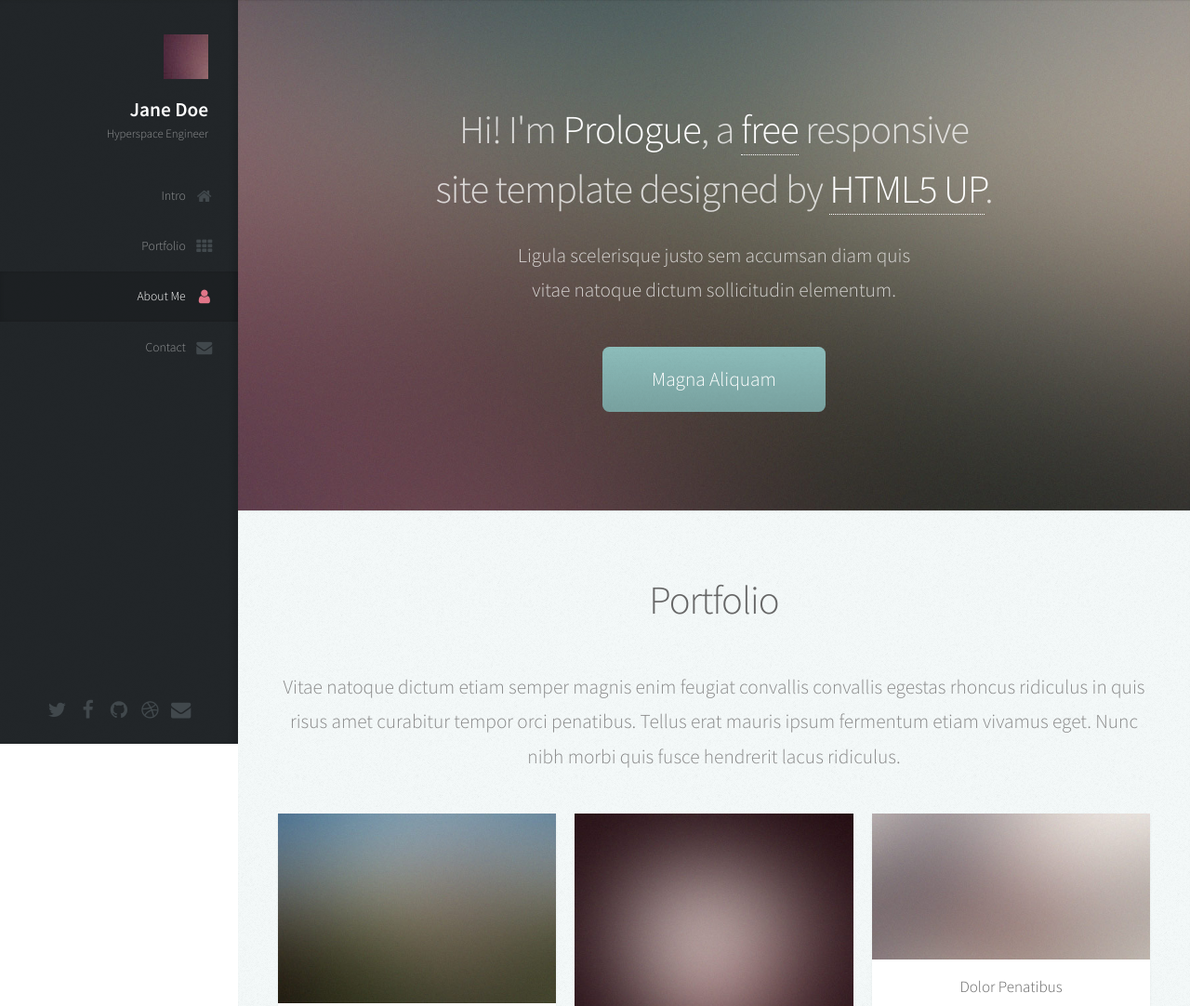
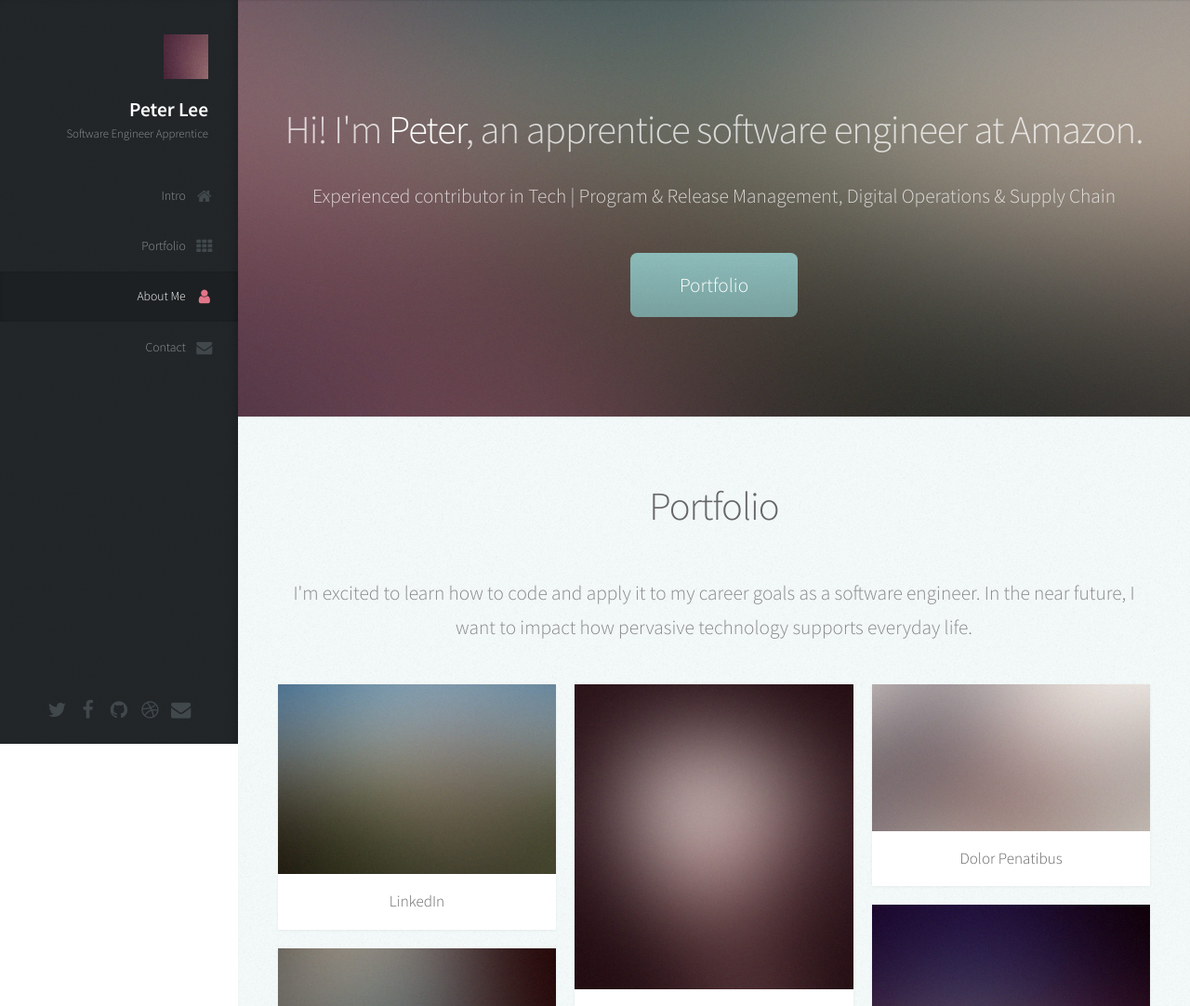
Before and after one commit to leepj85/portfolio, a website: page public/index.html in a window 1280 px wide. Shown: the top 1082 px of the page at 93% size. Drawn offline with Linux system fonts and the light colour scheme.

Commit message:
added name, description, and linkedin & github links

```diff
--- a/public/index.html
+++ b/public/index.html
@@ -24,8 +24,8 @@
 					<!-- Logo -->
 						<div id="logo">
 							<span class="image avatar48"><img src="/images/avatar.jpg" alt="" /></span>
-							<h1 id="title">Jane Doe</h1>
-							<p>Hyperspace Engineer</p>
+							<h1 id="title">Peter Lee</h1>
+							<p>Software Engineer Apprentice</p>
 						</div>
 
 					<!-- Nav -->
@@ -46,7 +46,7 @@
 						<ul class="icons">
 							<li><a href="#" class="icon fa-twitter"><span class="label">Twitter</span></a></li>
 							<li><a href="#" class="icon fa-facebook"><span class="label">Facebook</span></a></li>
-							<li><a href="#" class="icon fa-github"><span class="label">Github</span></a></li>
+							<li><a href="https://github.com/leepj85" class="icon fa-github"><span class="label">Github</span></a></li>
 							<li><a href="#" class="icon fa-dribbble"><span class="label">Dribbble</span></a></li>
 							<li><a href="#" class="icon fa-envelope"><span class="label">Email</span></a></li>
 						</ul>
@@ -63,14 +63,12 @@
 						<div class="container">
 
 							<header>
-								<h2 class="alt">Hi! I'm <strong>Prologue</strong>, a <a href="http://html5up.net/license">free</a> responsive<br />
-								site template designed by <a href="http://html5up.net">HTML5 UP</a>.</h2>
-								<p>Ligula scelerisque justo sem accumsan diam quis<br />
-								vitae natoque dictum sollicitudin elementum.</p>
+								<h2 class="alt">Hi! I'm <strong>Peter</strong>, an apprentice software engineer at Amazon.</h2>
+								<p>Experienced contributor in Tech | Program & Release Management, Digital Operations & Supply Chain</p>
 							</header>
 
 							<footer>
-								<a href="#portfolio" class="button scrolly">Magna Aliquam</a>
+								<a href="#portfolio" class="button scrolly">Portfolio</a>
 							</footer>
 
 						</div>
@@ -84,17 +82,14 @@
 								<h2>Portfolio</h2>
 							</header>
 
-							<p>Vitae natoque dictum etiam semper magnis enim feugiat convallis convallis
-							egestas rhoncus ridiculus in quis risus amet curabitur tempor orci penatibus.
-							Tellus erat mauris ipsum fermentum etiam vivamus eget. Nunc nibh morbi quis
-							fusce hendrerit lacus ridiculus.</p>
+							<p>I'm excited to learn how to code and apply it to my career goals as a software engineer. In the near future, I want to impact how pervasive technology supports everyday life.</p>
 
 							<div class="row">
 								<div class="col-4 col-12-mobile">
 									<article class="item">
-										<a href="#" class="image fit"><img src="/images/pic02.jpg" alt="" /></a>
+										<a href="www.linkedin.com/in/leepj85" class="image fit"><img src="/images/pic02.jpg" alt="" /></a>
 										<header>
-											<h3>Ipsum Feugiat</h3>
+											<h3>LinkedIn</h3>
 										</header>
 									</article>
 									<article class="item">
```
Also changed, not shown: public/README.md.
